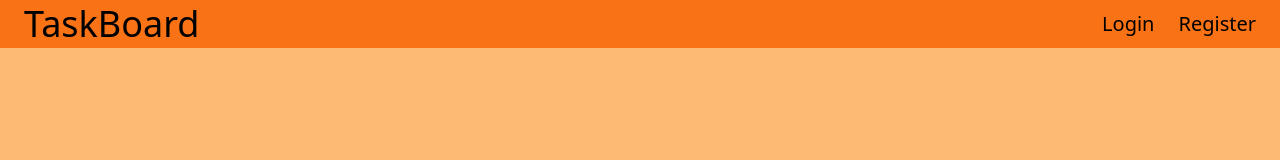
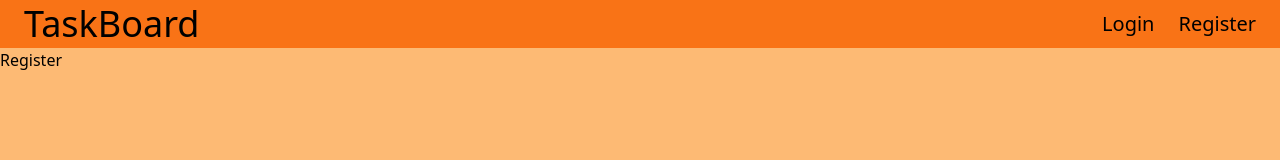
Before and after one commit to lawrence-yoon/do-list, a React (Vite) app in the folder frontend/: page /register in a window 1280 px wide. Shown: the top 160 px of the page. Built offline with nearby package versions, Linux system fonts and the light colour scheme.

Commit message:
organize routes

```diff
--- a/frontend/src/App.jsx
+++ b/frontend/src/App.jsx
@@ -1,6 +1,9 @@
 import { BrowserRouter as Router, Routes, Route } from "react-router-dom";
 import Header from "./components/Header";
 import TryMe from "./pages/TryMe";
+import Login from "./pages/Login";
+import Register from "./pages/Register";
+import Dashboard from "./pages/Dashboard";
 
 function App() {
   return (
@@ -8,10 +11,10 @@
       <Router>
         <Header />
         <Routes>
+          <Route path="/" element={<Dashboard />}></Route>
           <Route path="/tryme" element={<TryMe />}></Route>
-          <Route></Route>
-          <Route></Route>
-          <Route></Route>
+          <Route path="/login" element={<Login />}></Route>
+          <Route path="/register" element={<Register />}></Route>
         </Routes>
       </Router>
     </>
--- a/frontend/src/pages/Dashboard.jsx
+++ b/frontend/src/pages/Dashboard.jsx
@@ -0,0 +1,5 @@
+function Dashboard() {
+  return <div>Dashboard</div>;
+}
+
+export default Dashboard;
--- a/frontend/src/pages/Login.jsx
+++ b/frontend/src/pages/Login.jsx
@@ -0,0 +1,5 @@
+function Login() {
+  return <div>Login</div>;
+}
+
+export default Login;
--- a/frontend/src/pages/Register.jsx
+++ b/frontend/src/pages/Register.jsx
@@ -0,0 +1,5 @@
+function Register() {
+  return <div>Register</div>;
+}
+
+export default Register;
```
